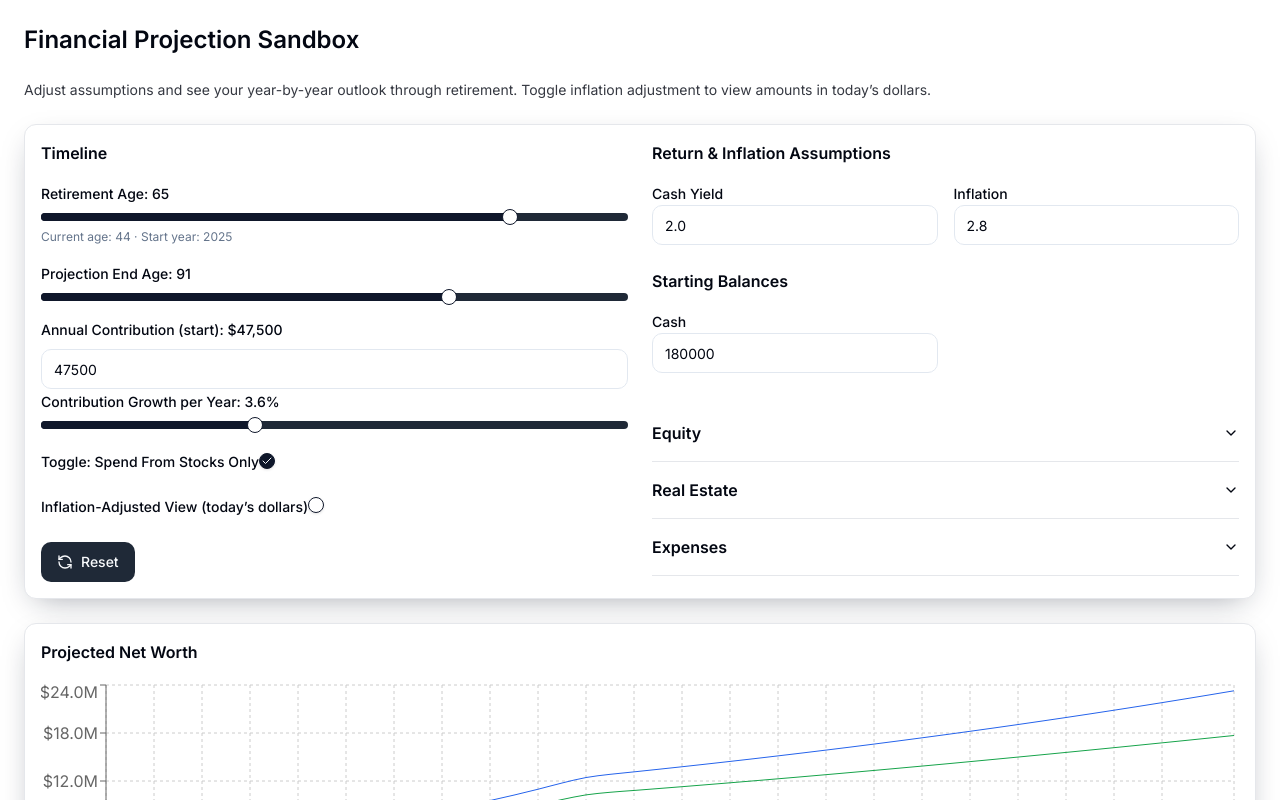
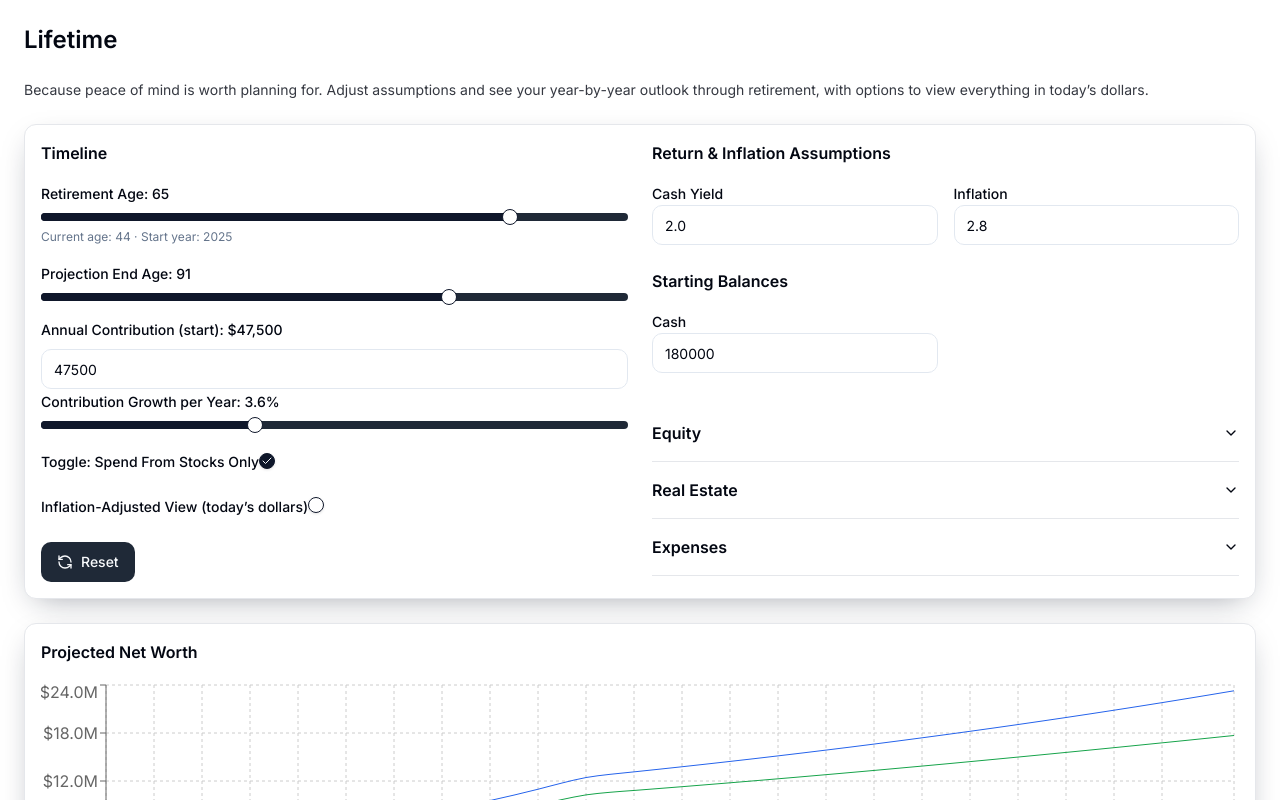
Before and after one commit to shivbijlani/lifetime, a Next.js app: page / in a window 1280 px wide. Shown: the top 800 px of the page. Built offline with nearby package versions, Linux system fonts and the light colour scheme.

Commit message:
Refactor app branding to generic App component

```diff
--- a/app/layout.tsx
+++ b/app/layout.tsx
@@ -1,12 +1,13 @@
 import type { Metadata } from "next";
 import { Inter } from "next/font/google";
 import "./globals.css";
+import { SITE_TAGLINE, SITE_TITLE } from "@/lib/branding";
 
 const inter = Inter({ subsets: ["latin"] });
 
 export const metadata: Metadata = {
-  title: "ForesightFlow",
-  description: "Interactive financial projection sandbox",
+  title: SITE_TITLE,
+  description: SITE_TAGLINE,
 };
 
 export default function RootLayout({ children }: { children: React.ReactNode }) {
--- a/app/page.tsx
+++ b/app/page.tsx
@@ -1,11 +1,11 @@
 import { Suspense } from "react";
-import FinancialProjectionSandbox from "@/components/FinancialProjectionSandbox";
+import App from "@/components/App";
 
 export default function Home() {
   return (
     <main className="min-h-screen bg-background text-foreground">
       <Suspense fallback={<div className="p-6">Loading projection…</div>}>
-        <FinancialProjectionSandbox />
+        <App />
       </Suspense>
     </main>
   );
--- a/components/FinancialProjectionSandbox.tsx
+++ b/components/App.tsx
@@ -12,6 +12,7 @@ import { LineChart, Line, XAxis, YAxis, Tooltip, ResponsiveContainer, CartesianG
 import { Accordion, AccordionItem, AccordionTrigger, AccordionContent } from "@/components/ui/accordion";
 import { useSearchParams } from "next/navigation";
 import { defaultParams, deriveParamsFromQuery, type ScenarioParams } from "@/lib/scenario";
+import { SITE_TAGLINE, SITE_TITLE } from "@/lib/branding";
 
 type Row = {
   year: number;
@@ -141,7 +142,7 @@ const trendLineColors = {
   realEstateEquity: "#9333ea",
 };
 
-export default function FinancialProjectionSandbox() {
+export default function App() {
   const searchParams = useSearchParams();
   const initialParamsRef = useRef<Params | null>(null);
   const copyResetTimer = useRef<ReturnType<typeof setTimeout> | null>(null);
@@ -220,8 +221,11 @@ export default function FinancialProjectionSandbox() {
   }, []);
   return (
     <div className="p-6 max-w-7xl mx-auto space-y-6">
-      <h1 className="text-2xl font-semibold">Financial Projection Sandbox</h1>
-      <p className="text-sm opacity-80">Adjust assumptions and see your year-by-year outlook through retirement. Toggle inflation adjustment to view amounts in today’s dollars.</p>
+      <h1 className="text-2xl font-semibold">{SITE_TITLE}</h1>
+      <p className="text-sm opacity-80">
+        {SITE_TAGLINE} Adjust assumptions and see your year-by-year outlook through retirement, with options to view
+        everything in today’s dollars.
+      </p>
       <Card className="shadow-md">
         <CardContent className="p-4 grid md:grid-cols-2 gap-6">
           <div className="space-y-4">
--- /dev/null
+++ b/lib/branding.ts
@@ -0,0 +1,2 @@
+export const SITE_TITLE = "Lifetime";
+export const SITE_TAGLINE = "Because peace of mind is worth planning for.";
--- a/next.config.mjs
+++ b/next.config.mjs
@@ -1,4 +1,4 @@
-const repoName = process.env.NEXT_PUBLIC_BASE_PATH?.replace(/^\/+|\/+$/g, "") || "foresightapp";
+const repoName = process.env.NEXT_PUBLIC_BASE_PATH?.replace(/^\/+|\/+$/g, "") || "lifetime";
 const isProd = process.env.NODE_ENV === "production";
 
 /** @type {import('next').NextConfig} */
--- a/package.json
+++ b/package.json
@@ -1,5 +1,5 @@
 {
-  "name": "foresightapp",
+  "name": "lifetime",
   "version": "0.1.0",
   "private": true,
   "scripts": {
```
Also changed, not shown: 2 other files (tests, documents, lock files or other folders).
